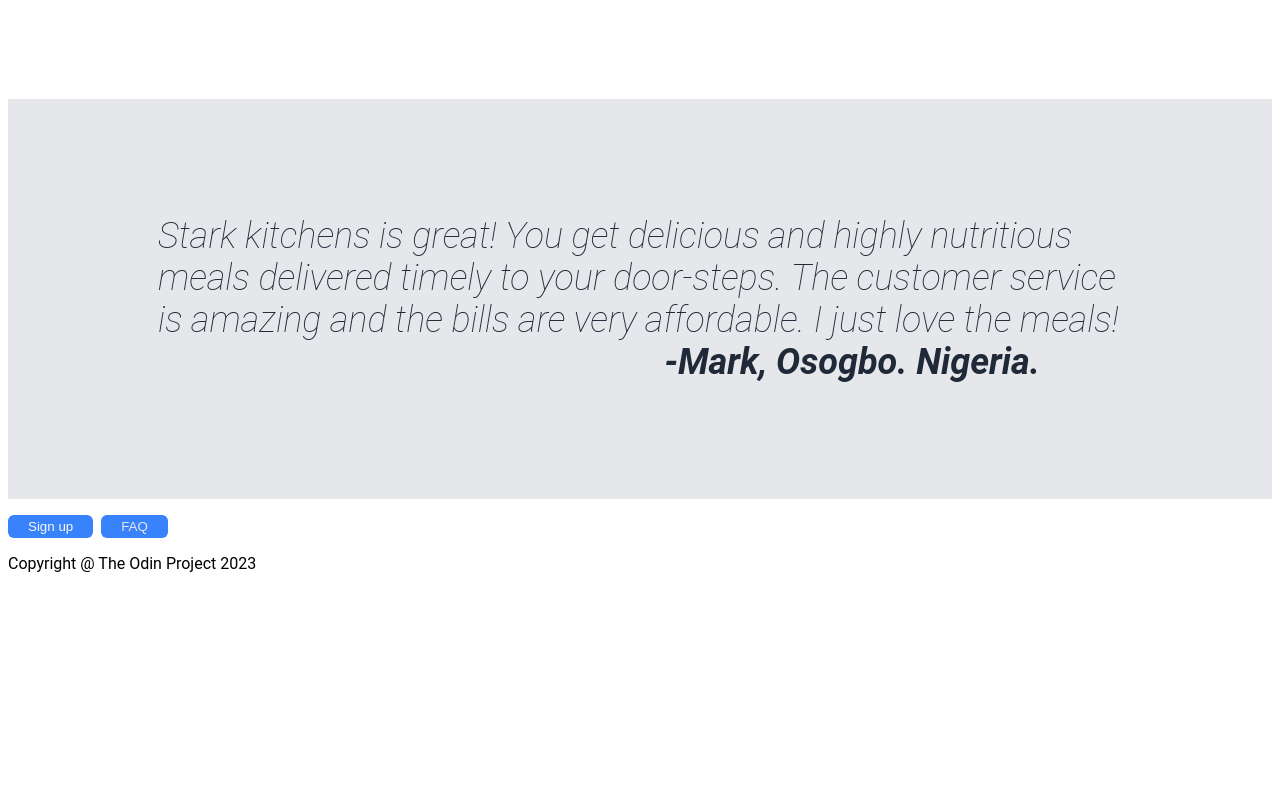
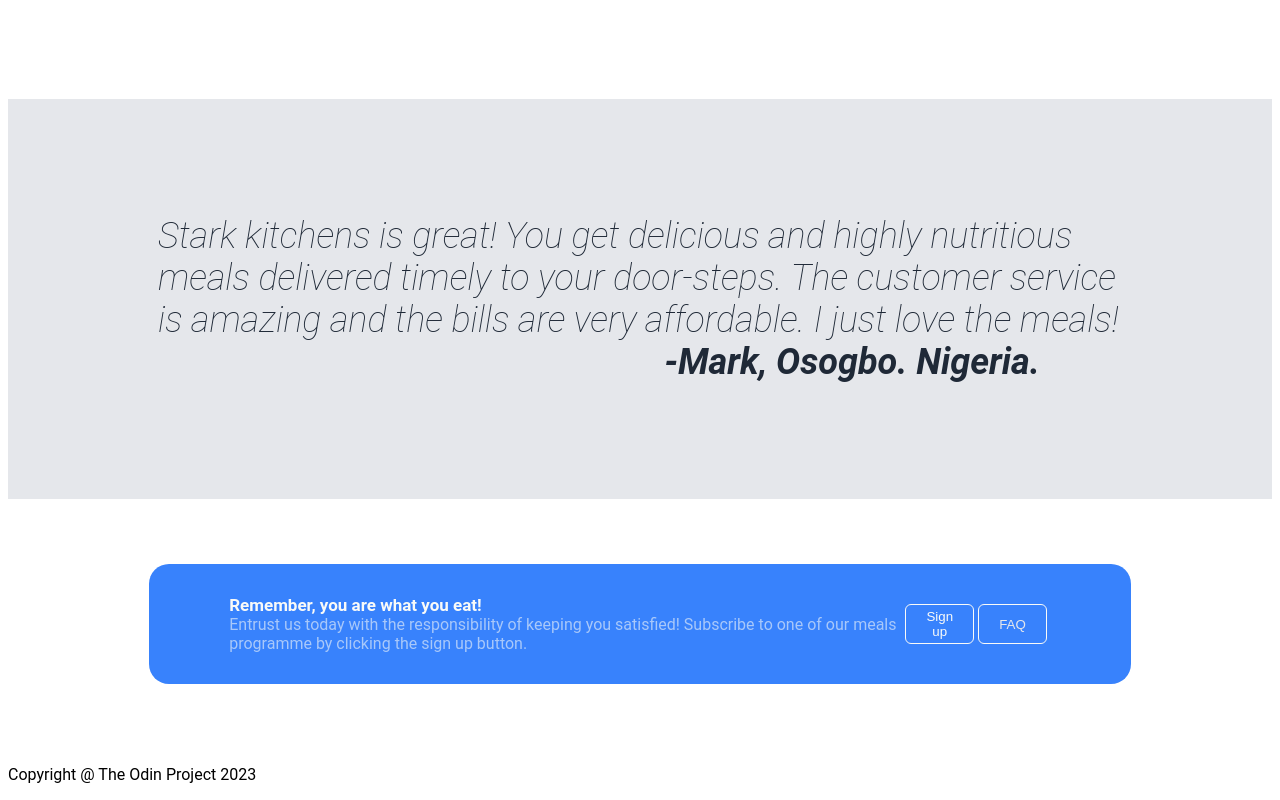
Before and after one commit to Markade003/Odin-project_Landing-Page, a plain HTML site: page index.html in a window 1280 px wide. Shown: the part 844-1644 px from the top of the page. Before the commit the page ends 1433 px from the top, so only its background shows below. Drawn offline with Linux system fonts and the light colour scheme.

Commit message:
Create and style the action section

```diff
--- a/index.html
+++ b/index.html
@@ -58,13 +58,15 @@
         </div>
 
         <div class="action">
-            <div>
-                <p></p>
-                <p></p>
-            </div>
-            <div>
-                <button type="submit">Sign up</button>
-                <button><a href="">FAQ</a></button>
+            <div class="container">
+                <div>
+                    <p id="p-one">Remember, you are what you eat!</p>
+                    <p id="p-two">Entrust us today with the responsibility of keeping you satisfied! Subscribe to one of our meals programme by clicking the sign up button.</p>
+                </div>
+                <div class="buttons">
+                    <button type="submit">Sign up</button>
+                    <button><a href="">FAQ</a></button>
+                </div>
             </div>
         </div>
     </main>
--- a/style.css
+++ b/style.css
@@ -121,3 +121,46 @@ figcaption {
     font-weight: bolder;
     text-align: right;
 }
+
+.action {
+    height: 250px;
+    display: flex;
+    justify-content: center;
+    align-items: center;
+}
+
+.container {
+    background-color: #3882fc;
+    border-radius: 20px;
+    padding: 0 80px;
+    height: 120px;
+    display: flex;
+    justify-content: center;
+    align-items: center;
+    width: 65%;
+}
+
+.buttons {
+    display: flex;
+}
+
+.container p {
+    margin: 0;
+    padding: 0;
+}
+
+.buttons button {
+    border: 1px solid #f9faf8;
+    align-items: center;
+    color: #f9faf8;
+}
+
+#p-one {
+    font-weight: bold;
+    font-size: 17px;
+    color: #f9faf8
+}
+
+#p-two {
+    color: #f9faf895;
+}
```
